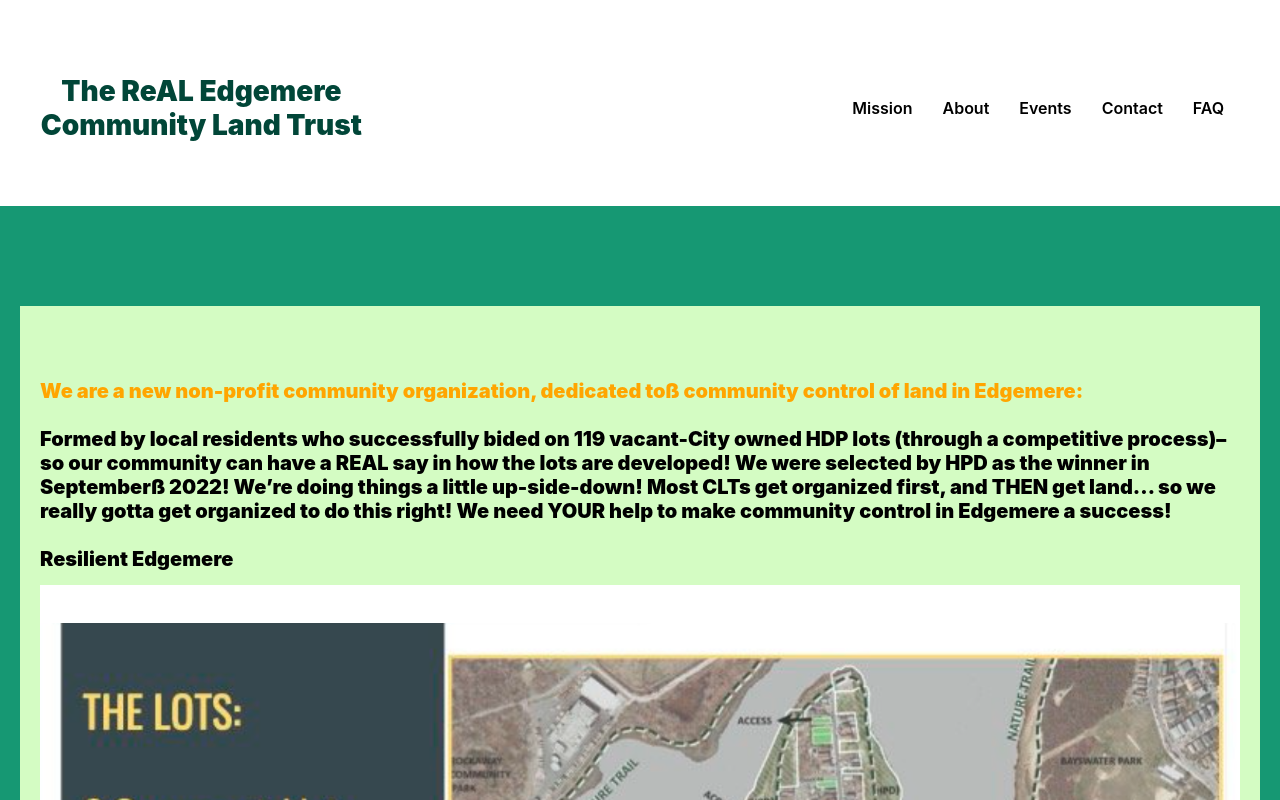
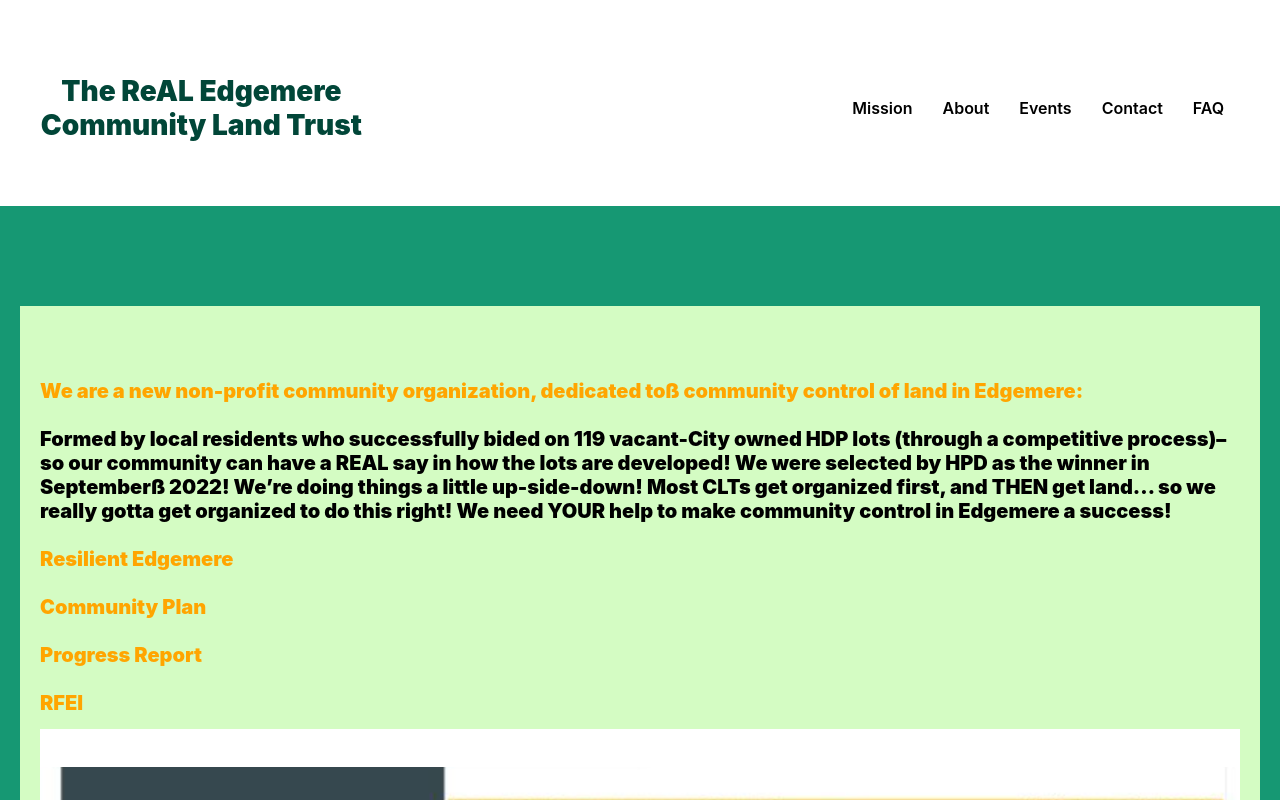
Before and after one commit to TaylorWill94/CLTmobile, a React (Create React App) app: page /about in a window 1280 px wide. Shown: the top 800 px of the page. Built offline with nearby package versions, Linux system fonts and the light colour scheme.

Commit message:
Adds links to pages

```diff
--- a/src/components/About/About.js
+++ b/src/components/About/About.js
@@ -22,12 +22,42 @@
           <br />
           <br />
           <a
-            style={{ color: "black" }}
+            style={{ color: "orange" }}
             href="https://www.nyc.gov/site/hpd/services-and-information/edgemere.page"
             target="_blank"
             rel="noopener noreferrer"
           >
             Resilient Edgemere
+          </a>
+          <br />
+          <br />
+          <a
+            style={{ color: "orange" }}
+            href="https://www.nyc.gov/assets/hpd/downloads/pdfs/services/resilient-edgemere-report.pdf"
+            target="_blank"
+            rel="noopener noreferrer"
+          >
+            Community Plan
+          </a>
+          <br />
+          <br />
+          <a
+            style={{ color: "orange" }}
+            href="https://www.nyc.gov/assets/hpd/downloads/pdfs/services/resilient-edgemere-progress-report-08-20.pdf"
+            target="_blank"
+            rel="noopener noreferrer"
+          >
+            Progress Report
+          </a>
+          <br />
+          <br />
+          <a
+            style={{ color: "orange" }}
+            href="https://nyccli.org/about/mission-and-strategies/"
+            target="_blank"
+            rel="noopener noreferrer"
+          >
+            RFEI
           </a>
         </h1>
         <img className="plans-img" src={plans} alt="shows community plans" />
```
